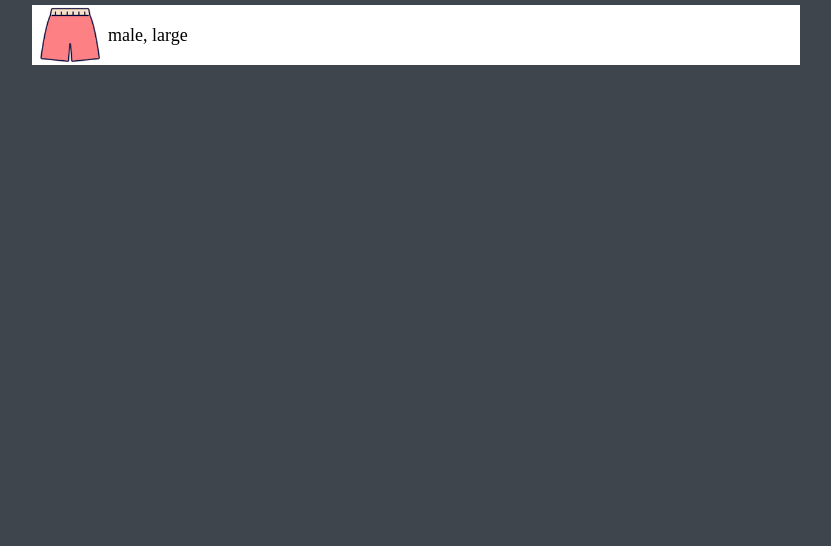
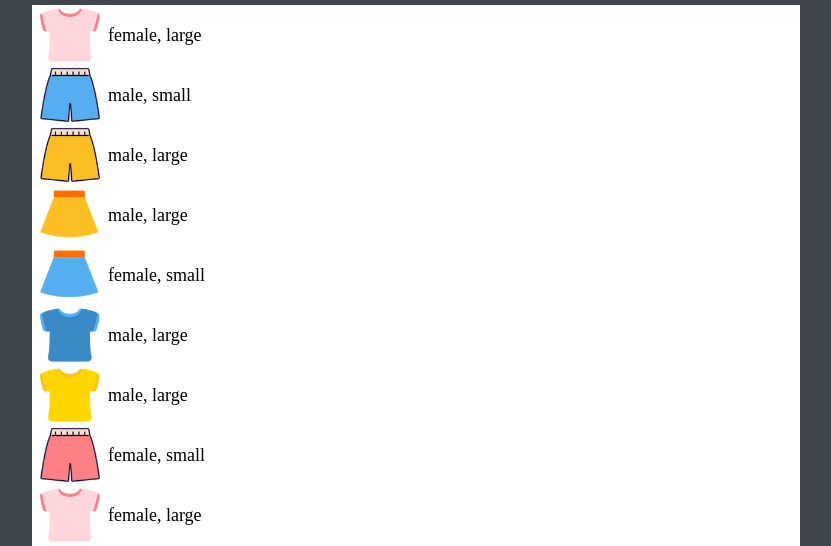
Before and after one commit to tmdqls2257/mini_shoppingmol, a plain HTML site: page index.html in a window 1280 px wide. Shown: the part 240-786 px from the top of the page, without its empty margins (224-1055 px from the left). Drawn offline with Linux system fonts and the light colour scheme.

Commit message:
updats_main.js

```diff
--- /dev/null
+++ b/data/data.json
@@ -0,0 +1,116 @@
+{
+  "items":[
+    {
+      "type": "tshirt",
+      "gender": "female",
+      "size": "large",
+      "color": "pink",
+      "image": "../img/pink_t.png"
+    },
+    {
+      "type": "pants",
+      "gender": "male",
+      "size": "small",
+      "color": "blue",
+      "image": "../img/blue_p.png"
+    },
+    {
+      "type": "pants",
+      "gender": "male",
+      "size": "large",
+      "color": "yellow",
+      "image": "../img/yellow_p.png"
+    },
+    {
+      "type": "skirt",
+      "gender": "male",
+      "size": "large",
+      "color": "yellow",
+      "image": "../img/yellow_s.png"
+    },
+    {
+      "type": "skirt",
+      "gender": "female",
+      "size": "small",
+      "color": "blue",
+      "image": "../img/blue_s.png"
+    },
+    {
+      "type": "tshirt",
+      "gender": "male",
+      "size": "large",
+      "color": "blue",
+      "image": "../img/blue_t.png"
+    },
+    {
+      "type": "tshirt",
+      "gender": "male",
+      "size": "large",
+      "color": "yellow",
+      "image": "../img/yellow_t.png"
+    },
+    {
+      "type": "pants",
+      "gender": "female",
+      "size": "small",
+      "color": "pink",
+      "image": "../img/pink_p.png"
+    },
+    {
+      "type": "tshirt",
+      "gender": "female",
+      "size": "large",
+      "color": "pink",
+      "image": "../img/pink_t.png"
+    },
+    {
+      "type": "pants",
+      "gender": "male",
+      "size": "small",
+      "color": "blue",
+      "image": "../img/blue_p.png"
+    },
+    {
+      "type": "pants",
+      "gender": "male",
+      "size": "large",
+      "color": "yellow",
+      "image": "../img/yellow_p.png"
+    },
+    {
+      "type": "skirt",
+      "gender": "male",
+      "size": "large",
+      "color": "yellow",
+      "image": "../img/yellow_s.png"
+    },
+    {
+      "type": "skirt",
+      "gender": "female",
+      "size": "small",
+      "color": "blue",
+      "image": "../img/blue_s.png"
+    },
+    {
+      "type": "tshirt",
+      "gender": "male",
+      "size": "large",
+      "color": "blue",
+      "image": "../img/blue_t.png"
+    },
+    {
+      "type": "tshirt",
+      "gender": "male",
+      "size": "large",
+      "color": "yellow",
+      "image": "../img/yellow_t.png"
+    },
+    {
+      "type": "pants",
+      "gender": "female",
+      "size": "small",
+      "color": "pink",
+      "image": "../img/pink_p.png"
+    }
+  ]
+}
--- a/index.html
+++ b/index.html
@@ -5,6 +5,7 @@
   <meta name="viewport" content="width=device-width, initial-scale=1.0">
   <title>Document</title>
   <link rel="stylesheet" href="style.css">
+  <script  src="src/main.js" defer></script>
 </head>
 <body>
   <header>
--- /dev/null
+++ b/src/main.js
@@ -0,0 +1,27 @@
+function loadItems(){
+  return fetch('data/data.json')
+    .then(response => response.json())
+    .then(json => json.items);
+}
+
+function displayItems(items){
+  const container = document.querySelector('.items');
+  container.innerHTML = items.map(item => createHTMLString(item)).join('');
+}
+
+function createHTMLString(item){
+  return`
+  <li class="item">
+      <img src="${item.image}" alt="${item.type}" class="item_thumbnail">
+      <span class="item__description">${item.gender}, ${item.size}</span>
+    </li>
+    `;
+}
+
+loadItems()
+  .then(items => {
+    console.log(items);
+    displayItems(items);
+    // setEventListeners(items);
+  })
+  .catch(console.log);
```
